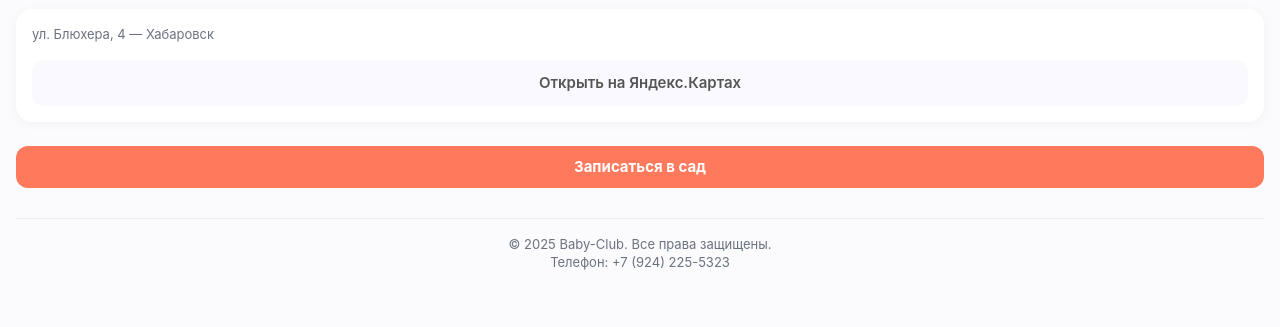
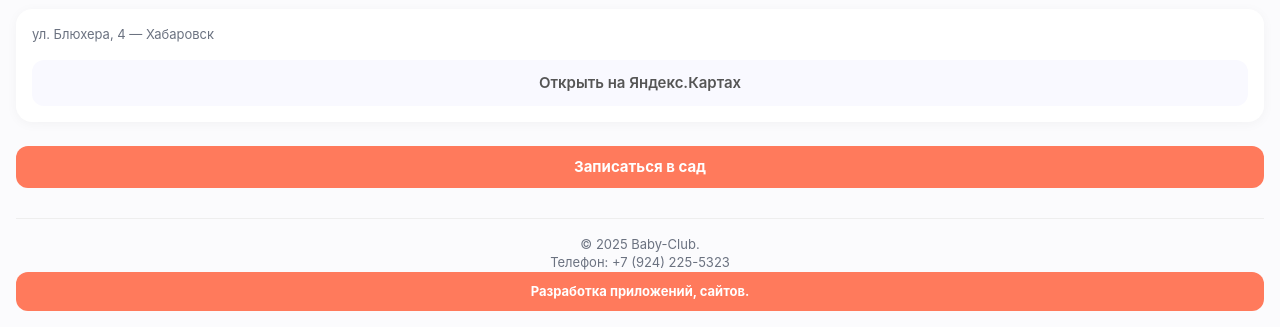
Before and after one commit to temasuhinin-collab/babyclub, a plain HTML site: page index.html in a window 1280 px wide. Shown: the part 1923-2250 px from the top of the page. Before the commit the page ends 2211 px from the top, so only its background shows below. Drawn offline with Linux system fonts and the light colour scheme.

Commit message:
Update index.html

```diff
--- a/index.html
+++ b/index.html
@@ -116,8 +116,9 @@
   <a href="https://t.me/StruninaV" class="cta" id="main-cta">Записаться в сад</a>
 
   <footer>
-    © 2025 Baby-Club. Все права защищены.<br>
+    © 2025 Baby-Club.<br>
     Телефон: +7 (924) 225-5323
+    <a href="https://t.me/artem_sukhinin" class="cta" id="main-cta">Разработка приложений, сайтов.</a>
   </footer>
 
   <script>
```
